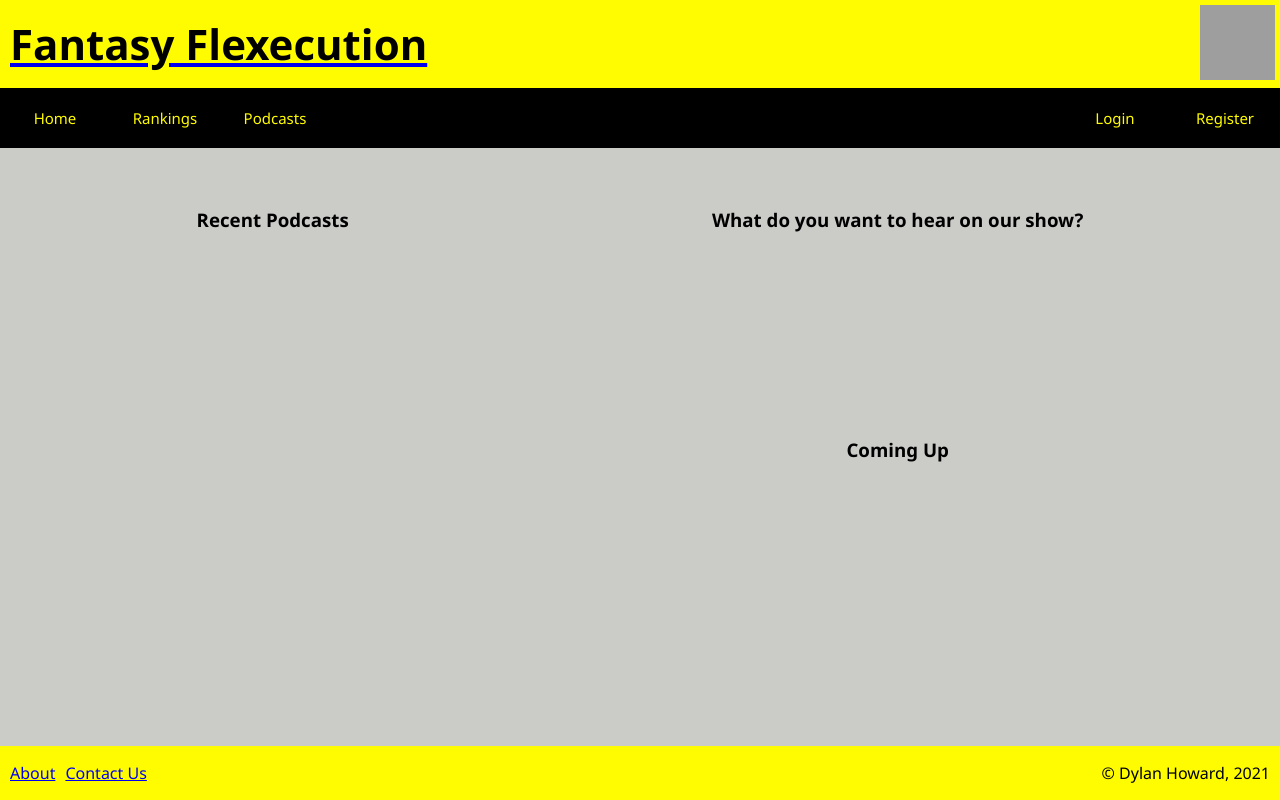
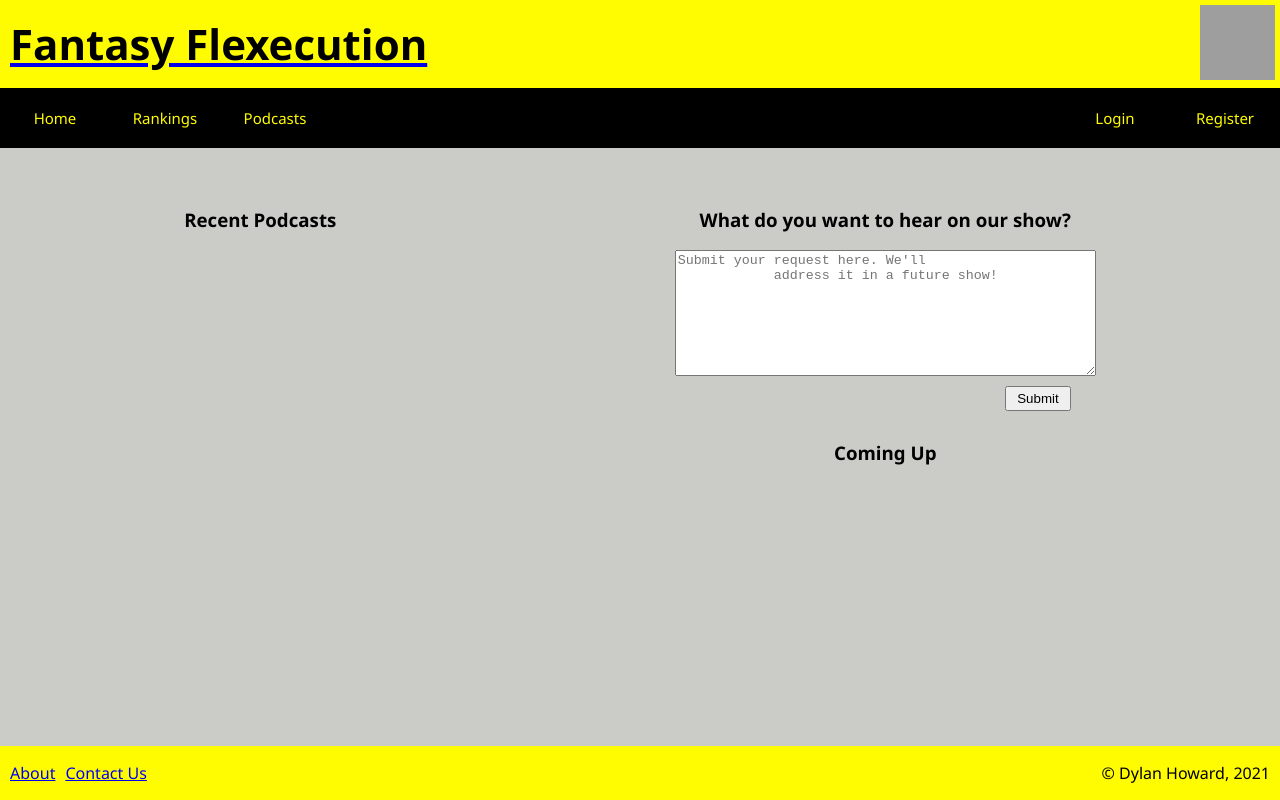
Before and after one commit to Dylanhoward24/fantasy-flexecution, a React (Create React App) app: page /#/home in a window 1280 px wide. Built offline with nearby package versions, Linux system fonts and the light colour scheme; no server answers; grey boxes are pictures that could not be loaded.

Commit message:
putting pause on landing page for now, going to setup auth

```diff
--- a/src/components/App/App.css
+++ b/src/components/App/App.css
@@ -28,15 +28,7 @@ Button
 -------------------------------------------------------------------------------- */
 
 .btn {
-  display: inline-block;
-  padding: 10px 20px;
-  border-color: #014041;
-  border-width: 1px 1px 3px;
-  border-radius: 4px;
-  background-color: #00acb0;
-  color: #f8f8f8;
-  font-size: 1.1rem;
-  outline: 0;
+  display: block;
   cursor: pointer;
 }
 
--- a/src/components/LandingPage/LandingPage.css
+++ b/src/components/LandingPage/LandingPage.css
@@ -33,3 +33,10 @@ body {
   grid-column-start: 2;
   grid-column-end: 3;
 }
+
+#submitBtn {
+  display: block;
+  margin-left: 66%;
+  margin-top: 5px;
+  padding: 3px 10px;
+}
--- a/src/components/LandingPage/LandingPage.jsx
+++ b/src/components/LandingPage/LandingPage.jsx
@@ -1,26 +1,32 @@
 import React, { useState } from 'react';
 import { useHistory } from 'react-router-dom';
+import { useDispatch } from 'react-redux';
 import './LandingPage.css';
 
-// CUSTOM COMPONENTS
-import RegisterForm from '../RegisterForm/RegisterForm';
+export default function LandingPage() {
+  const history = useHistory();
+  const dispatch = useDispatch();
 
-function LandingPage() {
-  const [heading, setHeading] = useState('Welcome');
-  const history = useHistory();
+  let [requestInfo, setRequestInfo] = useState('');
 
-  const onLogin = (event) => {
-    history.push('/login');
-  };
+  function submitRequest() {
+
+  }
 
   return (
     <div className="container">
       <div className="grid-container">
         <div id="item1">
           <h3>Recent Podcasts</h3>
+          {}
         </div>
         <div id="item2">
           <h3>What do you want to hear on our show?</h3>
+          <textarea value={requestInfo} rows="8" cols="50"
+            placeholder="Submit your request here. We'll
+            address it in a future show!"
+            onChange={(e) => setRequestInfo(e.target.value)}/>
+          <button id="submitBtn" onClick={submitRequest}>Submit</button>
         </div>
         <div id="item3">
           <h3>Coming Up</h3>
@@ -29,5 +35,3 @@ function LandingPage() {
     </div>
   );
 }
-
-export default LandingPage;
--- a/src/components/LoginForm/LoginForm.jsx
+++ b/src/components/LoginForm/LoginForm.jsx
@@ -26,7 +26,7 @@ function LoginForm() {
 
   return (
     <>
-      <p>Under Constrution</p>
+      <p>Under Construction</p>
     </>
   );
 }
```
